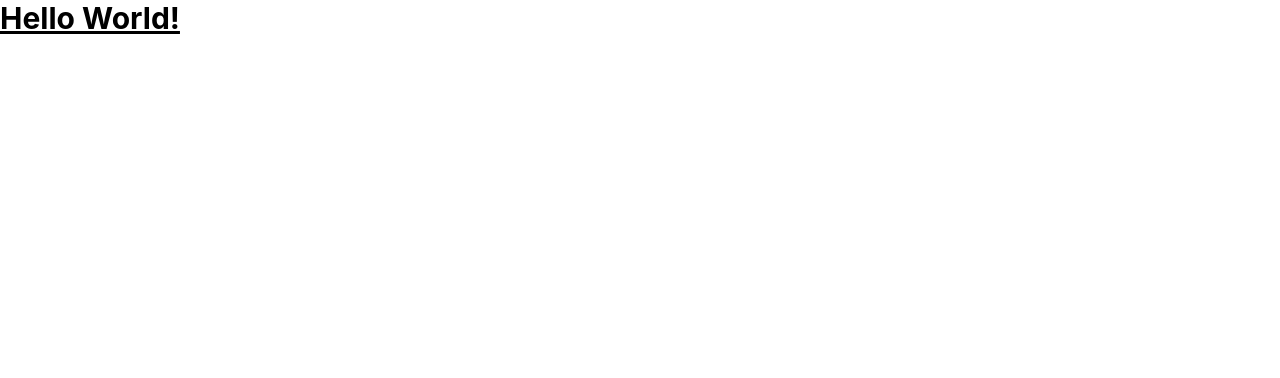
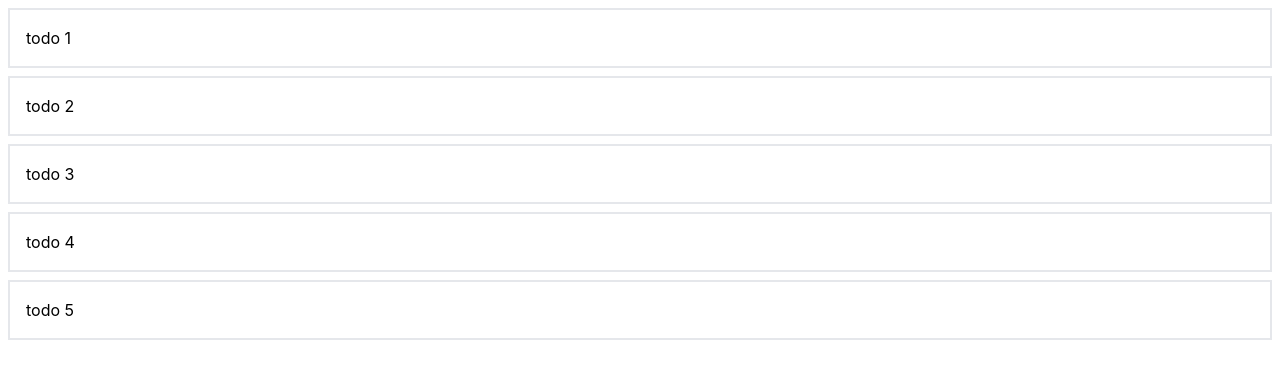
Before and after one commit to cindy2400/todo-app, a Next.js app: page / in a window 1280 px wide. Shown: the top 378 px of the page. Built offline with nearby package versions, Linux system fonts and the light colour scheme.

Commit message:
create todo list

```diff
--- /dev/null
+++ b/components/todo/ListTodo.js
@@ -0,0 +1,13 @@
+import Todo from "./Todo";
+
+const ListTodo = ({ todos }) => {
+  return (
+    <div>
+      {todos.map((todo) => (
+        <Todo>{todo}</Todo>
+      ))}
+    </div>
+  );
+};
+
+export default ListTodo;
--- /dev/null
+++ b/components/todo/Todo.js
@@ -0,0 +1,7 @@
+import Card from "../ui/Card";
+
+const Todo = ({ children }) => {
+  return <Card>{children}</Card>;
+};
+
+export default Todo;
--- /dev/null
+++ b/components/ui/Card.js
@@ -0,0 +1,9 @@
+const Card = ({ className, children }) => {
+  return (
+    <div className={`box-content p-4 m-2 border-2 ${className}`}>
+      {children}
+    </div>
+  );
+};
+
+export default Card;
--- a/pages/api/hello.js
+++ /dev/null
@@ -1,5 +0,0 @@
-// Next.js API route support: https://nextjs.org/docs/api-routes/introduction
-
-export default function handler(req, res) {
-  res.status(200).json({ name: 'John Doe' })
-}
--- a/pages/index.js
+++ b/pages/index.js
@@ -1,3 +1,19 @@
-export default function Home() {
-  return <div className="text-3xl font-bold underline">Hello World!</div>;
+import ListTodo from "../components/todo/ListTodo";
+
+function Home({ todos }) {
+  return (
+    <div>
+      <ListTodo todos={todos} />
+    </div>
+  );
 }
+
+export function getStaticProps() {
+  return {
+    props: {
+      todos: ["todo 1", "todo 2", "todo 3", "todo 4", "todo 5"],
+    },
+  };
+}
+
+export default Home;
```
